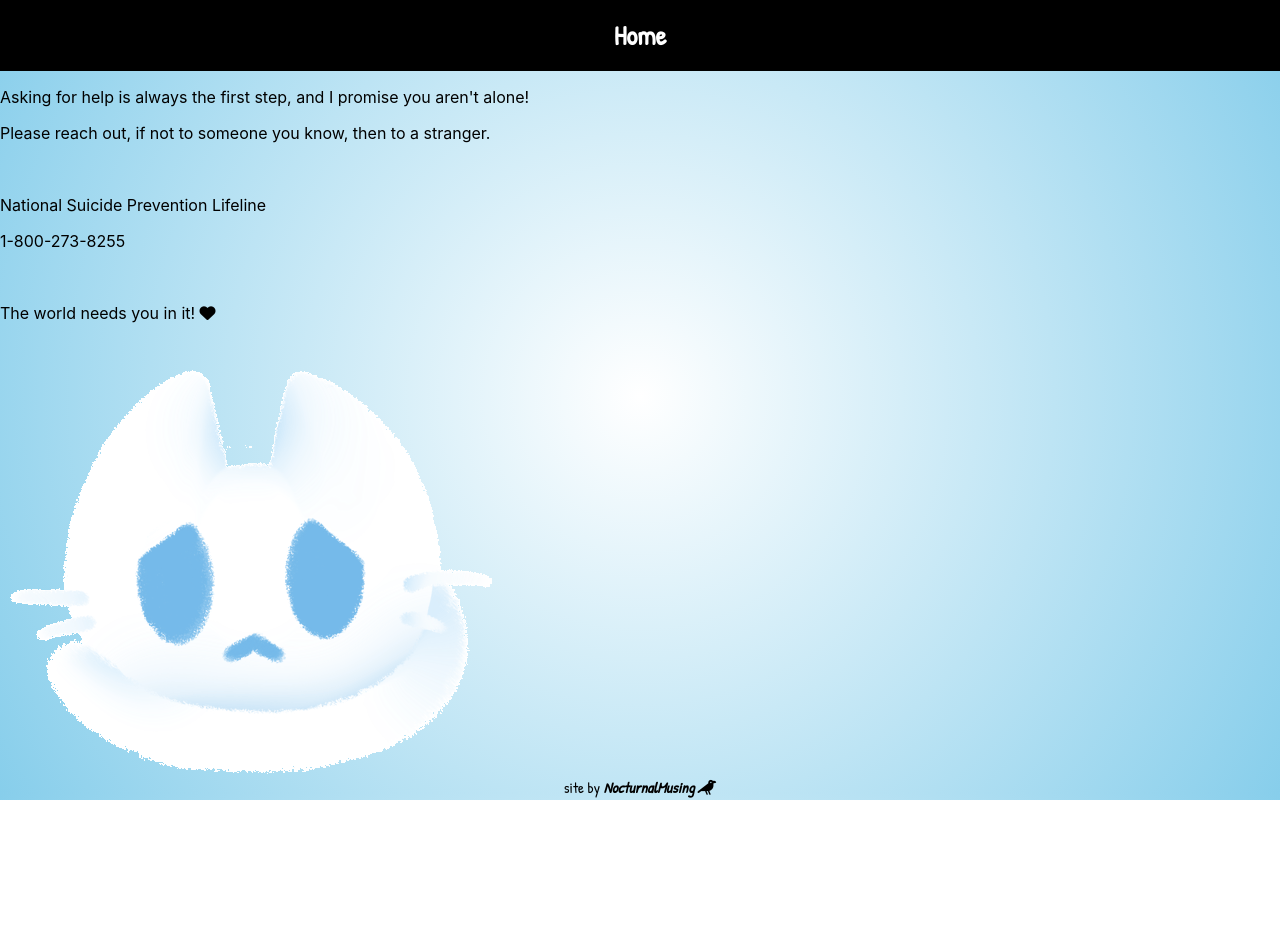
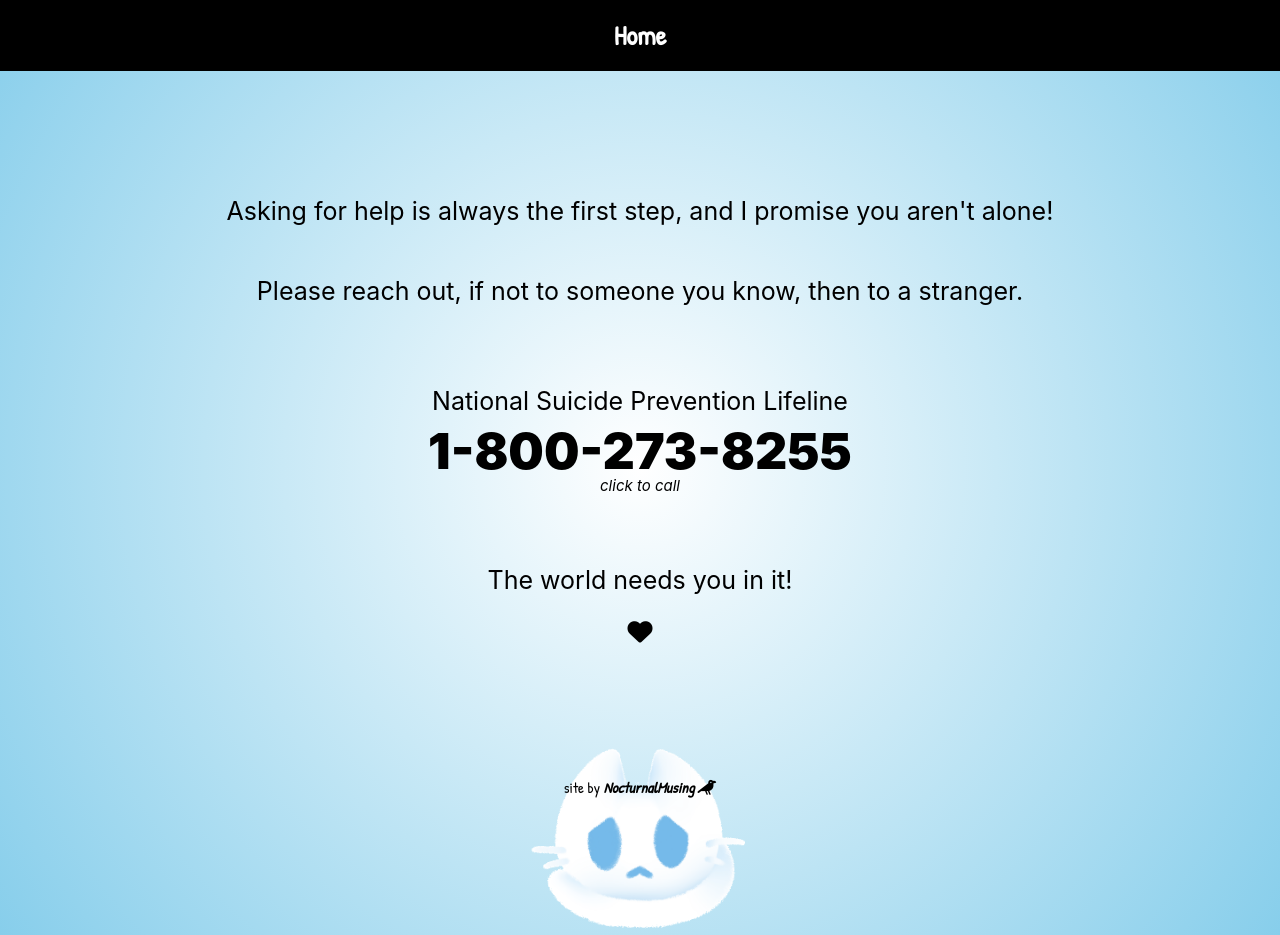
Before and after one commit to NocturnalMusing/calm-kitten, a React (Create React App) app in the folder calm-kitten/: page /reach_out in a window 1280 px wide. Before the commit the page ends 800 px from the top, so only its background shows below. Built offline with nearby package versions, Linux system fonts and the light colour scheme; the HTML template or start-up script is replaced by a standard one.

Commit message:
Style Help page

```diff
--- a/calm-kitten/src/App.css
+++ b/calm-kitten/src/App.css
@@ -116,6 +116,39 @@ body {
     padding-bottom: 25px;
 }
 
+/****** HELP PAGE ******/
+
+.reach-out {
+    display: flex;
+    flex-direction: column;
+    align-items: center;
+    padding-top: 100px;
+    font-size: 25px;
+}
+
+.nspl-number {
+    font-weight: 900;
+    font-size: 50px;
+    margin-top: -20px;
+    text-decoration: none;
+    color: black;
+}
+
+.nspl-number:hover {
+    color: skyblue;
+}
+
+.smalltext {
+    font-size: 15px;
+    margin-top: -5px;
+    font-style: italic;
+}
+
+.sad-blink {
+    margin-top: 90px;
+    height: 200px;
+}
+
 /****** FOOTER COMPONENT ******/
 
 .footer {
--- a/calm-kitten/src/page_components/Help.js
+++ b/calm-kitten/src/page_components/Help.js
@@ -9,17 +9,18 @@ export default class Help extends Component {
         return (
             <>
                 <Header />
-                <div>
+                <div className='reach-out'>
                     <p>Asking for help is always the first step, and I promise you aren't alone!</p>
                     <p>Please reach out, if not to someone you know, then to a stranger.</p>
                     <br />
                     <p>National Suicide Prevention Lifeline</p>
-                    <p>1-800-273-8255</p>
+                    <a href='tel:1-800-273-8255' className='nspl-number'>1-800-273-8255</a>
+                    <p className='smalltext'>click to call</p>
                     <br />
-                    <p>The world needs you in it! <i class="fas fa-heart"></i></p>
-                </div>
-                <div>
-                    <img src={SadBlink} />
+                    <p>The world needs you in it!</p>
+                    <i class="fas fa-heart"></i>
+
+                    <img src={SadBlink} className='sad-blink'/>
                 </div>
             </>
         )
```
